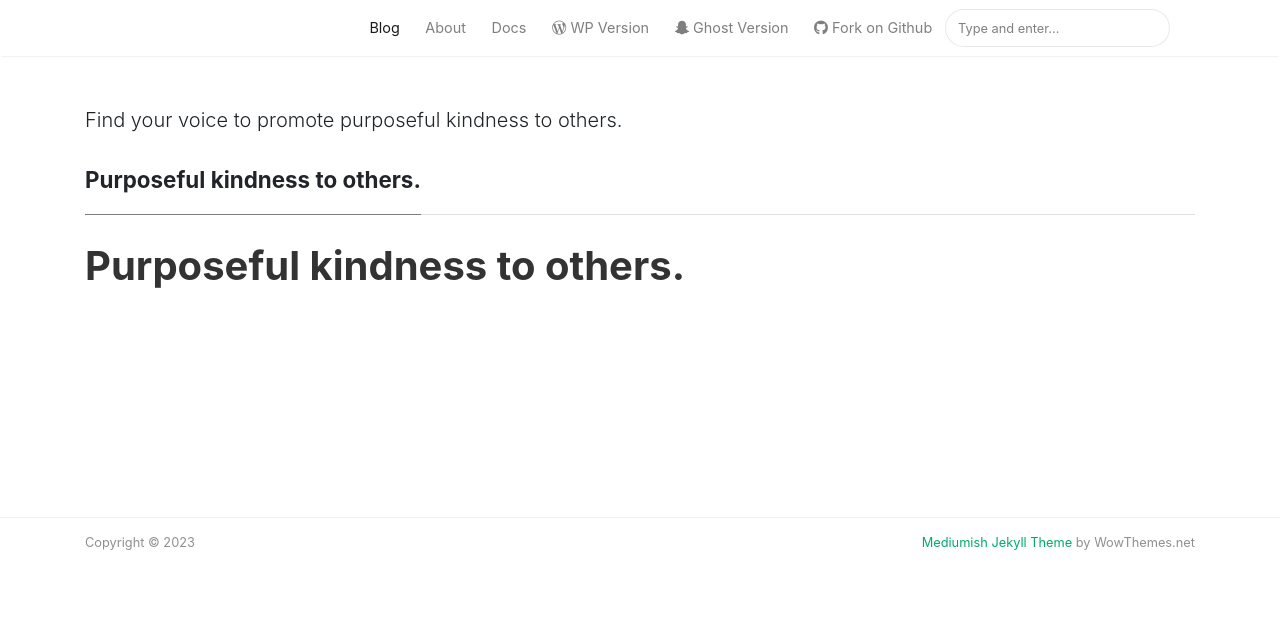
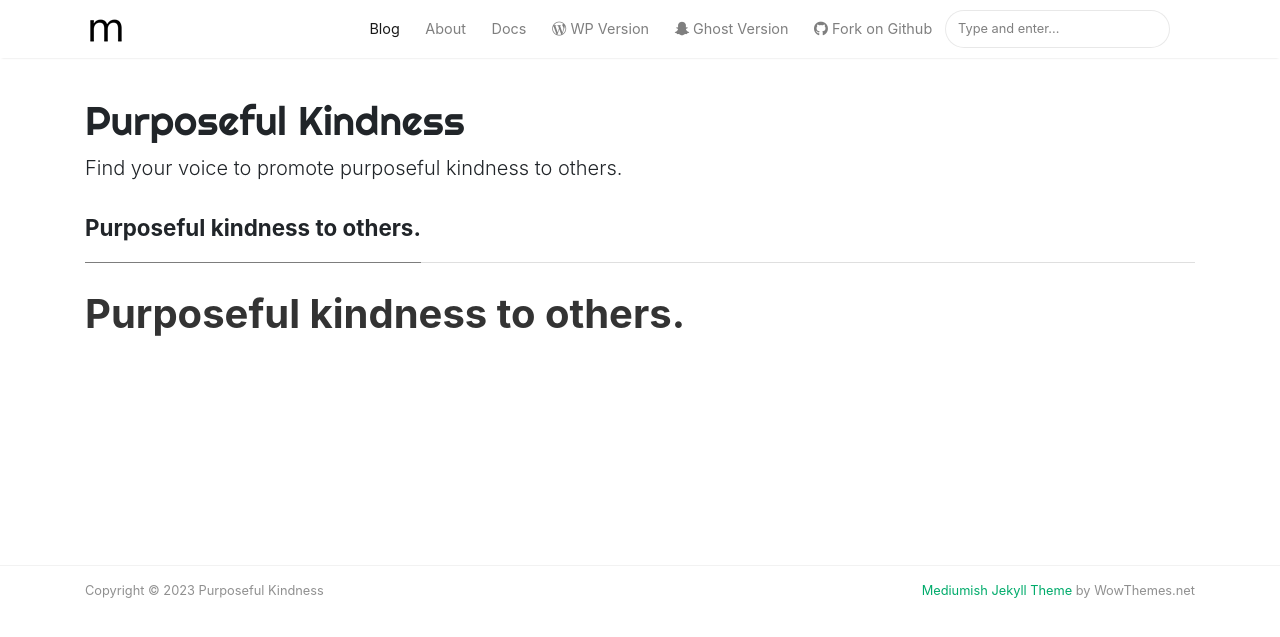
Before and after one commit to Purposeful-Kindness/purposeful-kindness.github.io, a Jekyll site: the page built from index.md, in a window 1280 px wide. Shown: the top 637 px of the page. Built offline with Jekyll 4.4.1, drawn with Linux system fonts in a browser that asks for light colours; nearby versions of some CDN libraries; our own code applies the rules of GitHub Pages for plain Markdown files; some of the changed lines change nothing that is shown.

Commit message:
local theme

```diff
--- a/_config.yml
+++ b/_config.yml
@@ -1,5 +1,53 @@
-theme: minima
-title: Purposeful Kindness to Others
-author: Dan
-description: Find your voice to promote purposeful kindness to others.
-remote-theme: wowthemesnet/mediumish-theme-jekyll
+# Site
+name: "Purposeful Kindness"
+title: "Purposeful Kindness to Others"
+description: "Find your voice to promote purposeful kindness to others."
+logo: 'assets/images/logo.png'
+favicon: 'assets/images/logo.png'
+# baseurl: /mediumish-theme-jekyll
+# google_analytics: 'UA-46278016-1'
+# disqus: 'demowebsite'
+# mailchimp-list: 'https://wowthemes.us11.list-manage.com/subscribe/post?u=8aeb20a530e124561927d3bd8&amp;id=8c3d2d214b'
+include: ["_pages"]
+permalink: /:title/
+
+# Plugins
+plugins:
+  - jekyll-paginate
+  - jekyll-sitemap
+  - jekyll-feed
+  - jekyll-archives
+#  - jekyll-seo-tag
+
+# Archives
+jekyll-archives:
+  enabled:
+    - categories
+  layout: archive
+  permalinks:
+    category: '/category/:name/'
+
+# Pagination
+paginate: 6
+paginate_path: /page:num/
+
+# Other
+markdown: kramdown
+
+kramdown:
+  input: GFM
+  syntax_highlighter: rouge
+  syntax_highlighter_opts:
+    block:
+      line_numbers: true
+
+# Adsense (change to "enabled" to activate, also your client id and ad slot. Create a new ad unit from your Adsense account to get the slot.)
+adsense: "disabled"
+adsense-data-ad-client: "ca-pub-3412143450191416"
+adsense-data-ad-slot: "1363087678"
+
+# Lazy Images ("enabled" or "disabled")
+lazyimages: "disabled"
+
+
+exclude: [changelog.md, LICENSE.txt, README.md, Gemfile, Gemfile.lock]
```
Also changed, not shown: 1 other file.
